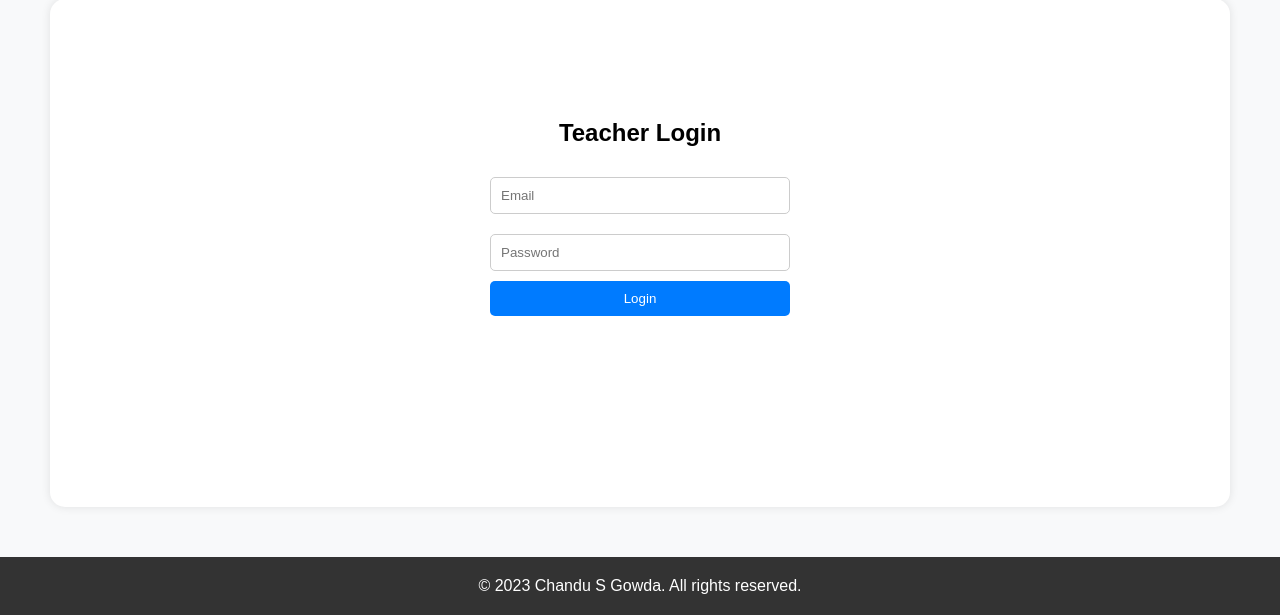
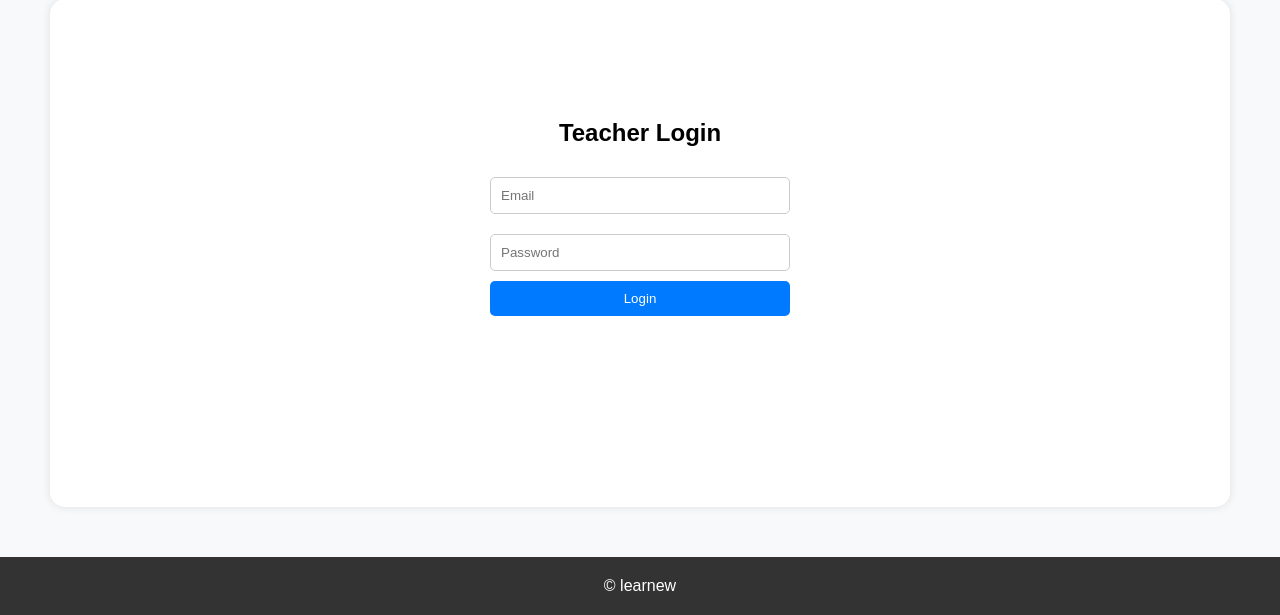
Before and after one commit to Ahmad1126/onlineplatform, a Flask app: page /teacher_login in a window 1280 px wide. Shown: the part 185-800 px from the top of the page. Run offline with Flask 3, Linux system fonts and the light colour scheme.

Commit message:
Update teacher_login.html

```diff
--- a/templates/teacher_login.html
+++ b/templates/teacher_login.html
@@ -109,7 +109,7 @@
     </div>
     <!-- Footer -->
     <footer>
-        &copy; 2023 Chandu S Gowda. All rights reserved.
+        &copy; learnew
     </footer>
 </body>
 </html>
```
